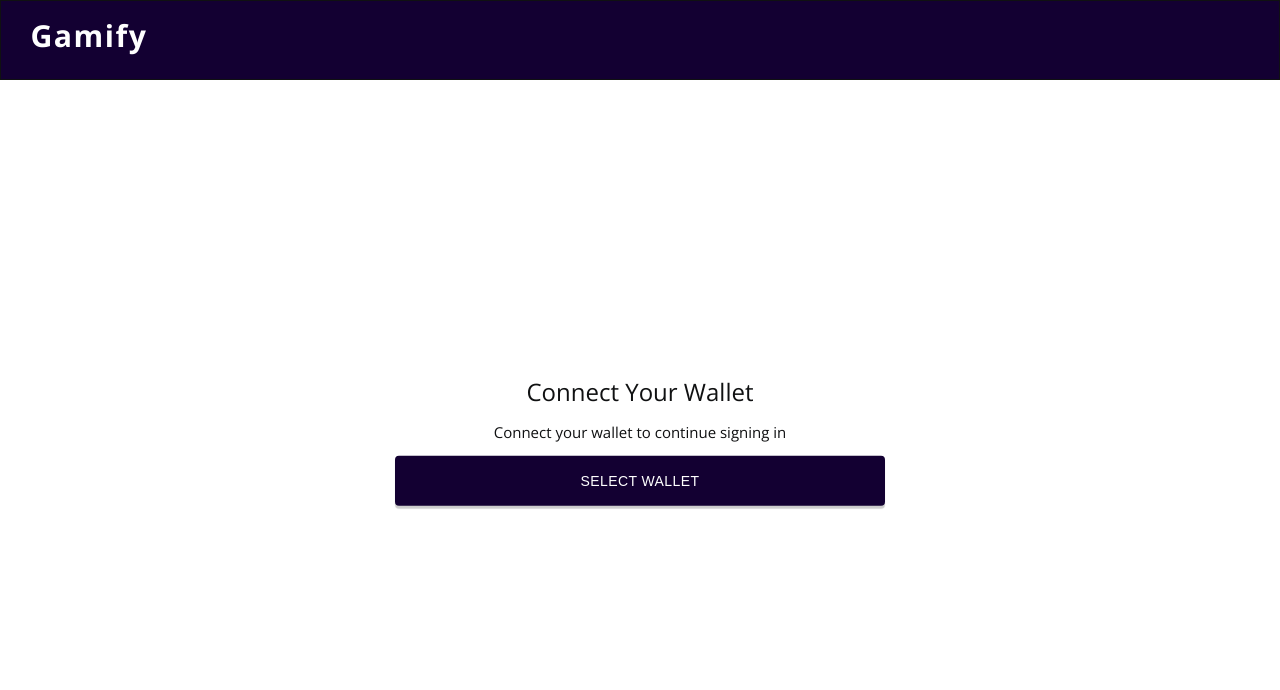
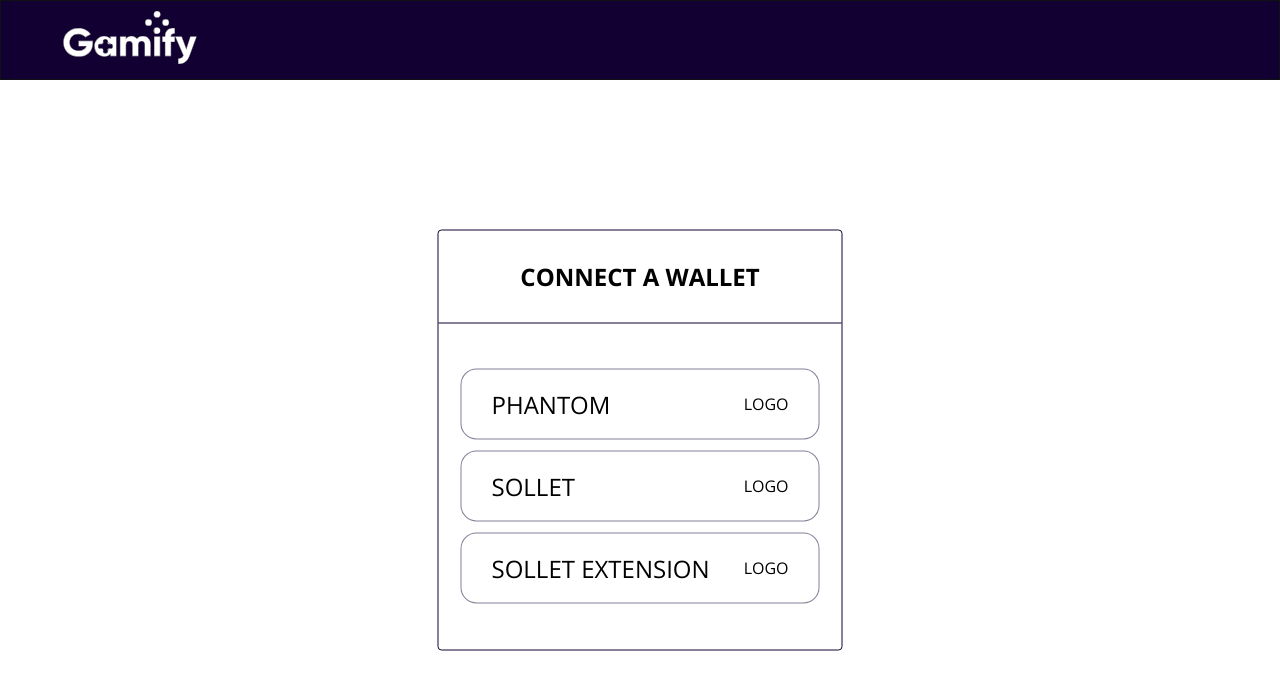
Before and after one commit to Sotatek-NguyenNguyen/gaming-adminpage, a Next.js app: page / in a window 1280 px wide. Both pictures are taken after a click on the button "SELECT WALLET". Shown: the top 690 px of the page. Built offline with nearby package versions, Linux system fonts and the light colour scheme.

Commit message:
finish wallet list component

```diff
--- a/components/Layouts/Header.js
+++ b/components/Layouts/Header.js
@@ -1,11 +1,12 @@
-import React from 'react'
+import React from "react";
+import gamifyLogo from "../../public/icons/gamify-text.svg";
 
 const Header = () => {
-    return (
-        <nav className="header">
-            <h2 className="header__logo">Gamify</h2>
-        </nav>
-    )
-}
+  return (
+    <nav className="header">
+        <img className="header__logo" src={gamifyLogo.src} />
+    </nav>
+  );
+};
 
-export default Header
+export default Header;
--- a/pages/index.js
+++ b/pages/index.js
@@ -1,17 +1,62 @@
-import React from "react";
+import React, { useState } from "react";
 import Header from "../components/Layouts/Header.js";
 import Button from "../components/UI/Button.js";
 
 function HomePage() {
+  const [showWalletList, setShowWalletList] = useState(false);
+
+  const HeadingPrimary = () => {
+    return (
+      <div className="heading-primary">
+        <h2 className="heading-primary--main">Connect Your Wallet</h2>
+        <p className="heading-primary--sub">
+          Connect your wallet to continue signing in
+        </p>
+        <Button
+          onClick={() => setShowWalletList(true)}
+          className="heading-primary--btn"
+        >
+          Select Wallet
+        </Button>
+      </div>
+    );
+  };
+
+  const WalletItem = (props) => {
+    return (
+      <div className="wallet-item">
+        <div className="wallet-item__title">{props.name}</div>
+
+        <div className="wallet-item__logo">LOGO</div>
+      </div>
+    );
+  };
+
+  const WalletList = () => {
+    const walltets = [
+      { id: 0, name: "Phantom" },
+      { id: 1, name: "Sollet" },
+      { id: 2, name: "Sollet Extension" },
+    ];
+
+    return (
+      <div className="wallet-list">
+        <div className="wallet-list--heading">Connect a wallet</div>
+
+        <div className="wallet-list--main">
+          {walltets.map(w => (
+            <WalletItem key={w.id} name={w.name} />
+          ))}
+        </div>
+      </div>
+    );
+  };
+
   return (
     <React.Fragment>
       <Header />
       <div className="container">
-        <div className="heading-primary">
-          <h2 className="heading-primary--main">Connect Your Wallet</h2>
-          <p className="heading-primary--sub">Connect your wallet to continue signing in</p>
-          <Button className="heading-primary--btn">Select Wallet</Button>
-        </div>
+        {!showWalletList ? <HeadingPrimary /> : <WalletList />}
       </div>
     </React.Fragment>
   );
--- a/sass/base/_base.scss
+++ b/sass/base/_base.scss
@@ -22,6 +22,4 @@
 
 ul {
   list-style: none;
-  margin: 0;
-  padding: 0;
 }
--- a/sass/layout/_header.scss
+++ b/sass/layout/_header.scss
@@ -2,13 +2,12 @@
   height: 5rem;
   background: $color-primary;
   border: 1px solid $color-black;
+  position: relative;
 
   &__logo {
-    color: $color--white;
-    font-size: 1.89rem;
-    letter-spacing: 1.5px;
     position: absolute;
-    left: 2.38%;
-    top: 1.22%;
+    transform: scale(0.4);
+    top: -38%;
+    left: -3%;
   }
 }
--- a/sass/pages/_home.scss
+++ b/sass/pages/_home.scss
@@ -35,3 +35,58 @@
     cursor: pointer;
   }
 }
+
+.wallet-list {
+  width: 25.313rem;
+  height: 26.313rem;
+  border: 1px solid $color-primary;
+  border-radius: 4px;
+  @include absCenter;
+
+  &--heading {
+    height: 5.813rem;
+    border-bottom: 1px solid $color-primary;
+    font-size: 24px;
+    line-height: 32px;
+    display: flex;
+    text-align: center;
+    justify-content: center;
+    align-items: center;
+    font-weight: bold;
+    text-transform: uppercase;
+  }
+
+  &--main {
+    height: calc(100% - 5.813rem);
+    display: flex;
+    flex-direction: column;
+    justify-content: center;
+    align-items: center;
+  }
+}
+
+.wallet-item {
+  background: $color--white;
+  width: 22.438rem;
+  height: 4.438rem;
+  border: 1px solid rgba(19, 0, 50, 0.5);
+  border-radius: 16px;
+  display: flex;
+  justify-content: space-between;
+  align-items: center;
+  padding: 0 30px;
+  cursor: pointer;
+
+  &:not(:last-child) {
+    margin-bottom: 11px;
+  }
+
+  &__title {
+    text-transform: uppercase;
+    font-size: 24px;
+    font-weight: normal;
+  }
+
+  &__logo {
+  }
+}
```
Also changed, not shown: public/icons/gamify-logo.svg (added), public/icons/gamify-text.svg (added).
